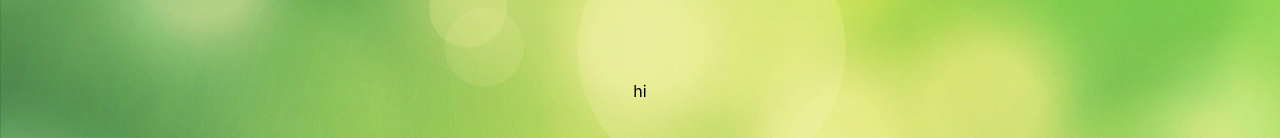
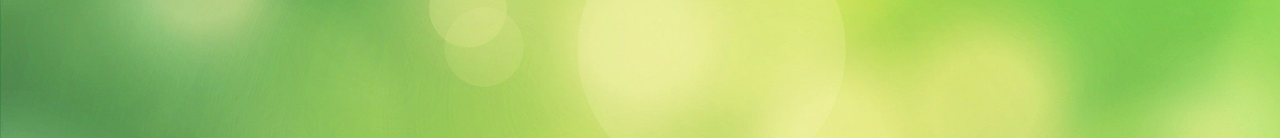
Before and after one commit to PranavBakre/vppr-frontend-madness, a React (Create React App) app: page / in a window 1280 px wide. Shown: the part 349-487 px from the top of the page. Built offline with nearby package versions, Linux system fonts and the light colour scheme.

Commit message:
login routing
Signed-off-by: Pranav Bakre <pranavbakre@yahoo.in>

```diff
--- a/src/routes/landing/index.jsx
+++ b/src/routes/landing/index.jsx
@@ -1,4 +1,5 @@
 import IndexHeader from "components/Header/IndexHeader";
+import { Route } from "react-router";
 import Login from "./routes/login";
 function Landing() {
   return (
@@ -6,7 +7,7 @@ function Landing() {
       <IndexHeader />
       <div className="headerOffset"></div>
       <div className="body">
-        <Login />
+        <Route path="/login" component={Login} />
       </div>
     </>
   );
```
